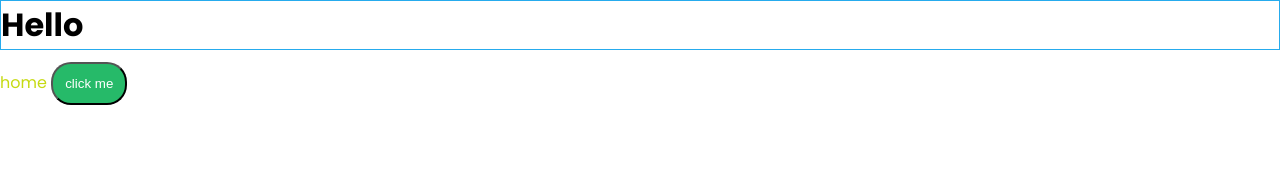
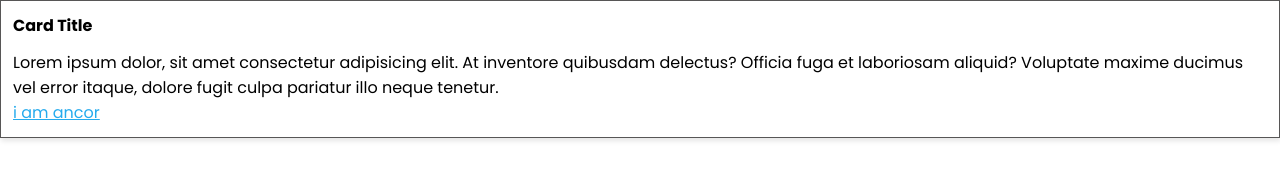
Before and after one commit to Efamamo/Mini, a website: page index.html in a window 1280 px wide. Drawn offline with Linux system fonts and the light colour scheme.

Commit message:
basic card component created

```diff
--- a/index.html
+++ b/index.html
@@ -1,14 +1,24 @@
 <!DOCTYPE html>
 <html lang="en">
-<head>
-    <meta charset="UTF-8">
-    <meta name="viewport" content="width=device-width, initial-scale=1.0">
-    <link rel="stylesheet" href="./index.css">
+  <head>
+    <meta charset="UTF-8" />
+    <meta name="viewport" content="width=device-width, initial-scale=1.0" />
+    <link rel="stylesheet" href="./mini/index.css" />
     <title>Sass</title>
-</head>
-<body>
-    <h1>Hello</h1>
-    <a>home</a>
-    <button>click me</button>
-</body>
+  </head>
+  <body>
+    <!-- cards  -->
+    <div class="card">
+      <h1 class="card-title">Card Title</h1>
+      <div class="card-body">
+        <p>
+          Lorem ipsum dolor, sit amet consectetur adipisicing elit. At inventore
+          quibusdam delectus? Officia fuga et laboriosam aliquid? Voluptate
+          maxime ducimus vel error itaque, dolore fugit culpa pariatur illo
+          neque tenetur.
+        </p>
+        <a href="">i am ancor</a>
+      </div>
+    </div>
+  </body>
 </html>
--- a/index.scss
+++ /dev/null
@@ -1,68 +0,0 @@
-@import url("https://fonts.googleapis.com/css2?family=Poppins:ital,wght@0,100;0,200;0,300;0,400;0,500;0,600;0,700;0,800;0,900;1,100;1,200;1,300;1,400;1,500;1,600;1,700;1,800;1,900&display=swap");
-/* reset styles */
-* {
-  color: inherit;
-  margin: 0;
-}
-
-body {
-  font-family: Poppins;
-}
-
-ul {
-  padding: 0;
-  list-style-type: none;
-}
-
-a {
-  text-decoration: none;
-}
-
-hr {
-  border: 0;
-  border-top: 1px dotted #efefef;
-}
-
-img {
-  max-width: 100%;
-}
-
-h2{
-  a{
-    color: red;
-  }
-}
-
-
-//colors
-
-$primary : #26abed;
-$secondary : #26ba69;
-$error : #d8355e;
-$info : #c6da13;
-
-
-//spacing
-
-$base-margin: 0.75rem;
-$base-padding: 0.75rem;
-
-$base-border-thickness: 1px;
-$base-border-radius: 20px;
-
-button{
-  background-color: $secondary;
-  color: white;
-  border-radius: $base-border-radius;
-  padding: $base-padding;
-}
-
-a{
-  color: $info
-}
-
-h1{
-
-  border: 1px solid $primary;
-  margin-bottom: $base-margin;
-}
--- a/index.css
+++ b/mini/_base.scss
@@ -1,5 +1,5 @@
 @import url("https://fonts.googleapis.com/css2?family=Poppins:ital,wght@0,100;0,200;0,300;0,400;0,500;0,600;0,700;0,800;0,900;1,100;1,200;1,300;1,400;1,500;1,600;1,700;1,800;1,900&display=swap");
-/* reset styles */
+
 * {
   color: inherit;
   margin: 0;
@@ -16,6 +16,7 @@ ul {
 
 a {
   text-decoration: none;
+  color: $primary;
 }
 
 hr {
@@ -26,23 +27,3 @@ hr {
 img {
   max-width: 100%;
 }
-
-h2 a {
-  color: red;
-}
-
-button {
-  background-color: #26ba69;
-  color: white;
-  border-radius: 20px;
-  padding: 0.75rem;
-}
-
-a {
-  color: #c6da13;
-}
-
-h1 {
-  border: 1px solid #26abed;
-  margin-bottom: 0.75rem;
-}/*# sourceMappingURL=index.css.map */
--- /dev/null
+++ b/mini/_variables.scss
@@ -0,0 +1,22 @@
+//colors
+
+$primary : #26abed;
+$secondary : #26ba69;
+$error : #d8355e;
+$info : #c6da13;
+
+
+//spacing
+
+$base-margin: 0.75rem;
+$base-padding: 0.75rem;
+
+$base-border-thickness: 1px;
+$base-border-radius: 20px;
+
+
+$base-box-shadow : 1px 3px 5px rgba(0,0,0,0.1);
+
+
+
+$base-font-size : 1rem;
--- /dev/null
+++ b/mini/components/_cards.scss
@@ -0,0 +1,20 @@
+.card{
+    display: block;
+    padding: $base-padding;
+    border: $base-border-thickness solid #575656;
+    box-shadow: $base-box-shadow;
+
+    .card-title{
+        font-size: $base-font-size;
+        padding-bottom: $base-padding;
+        font-weight: bold;
+    }
+
+    .card-body{
+        font-size: $base-font-size;
+
+        a{
+            text-decoration: underline;
+        }
+    }
+}
--- /dev/null
+++ b/mini/index.scss
@@ -0,0 +1,14 @@
+//variables & functions
+@import './variables.scss';
+
+//base and layout
+@import './base';
+
+//colors
+
+
+//components(button, card, nav)
+@import './components/cards'
+
+
+//utilities (margin, padding)
```
Also changed, not shown: mini/index.css (added), 2 other files.
